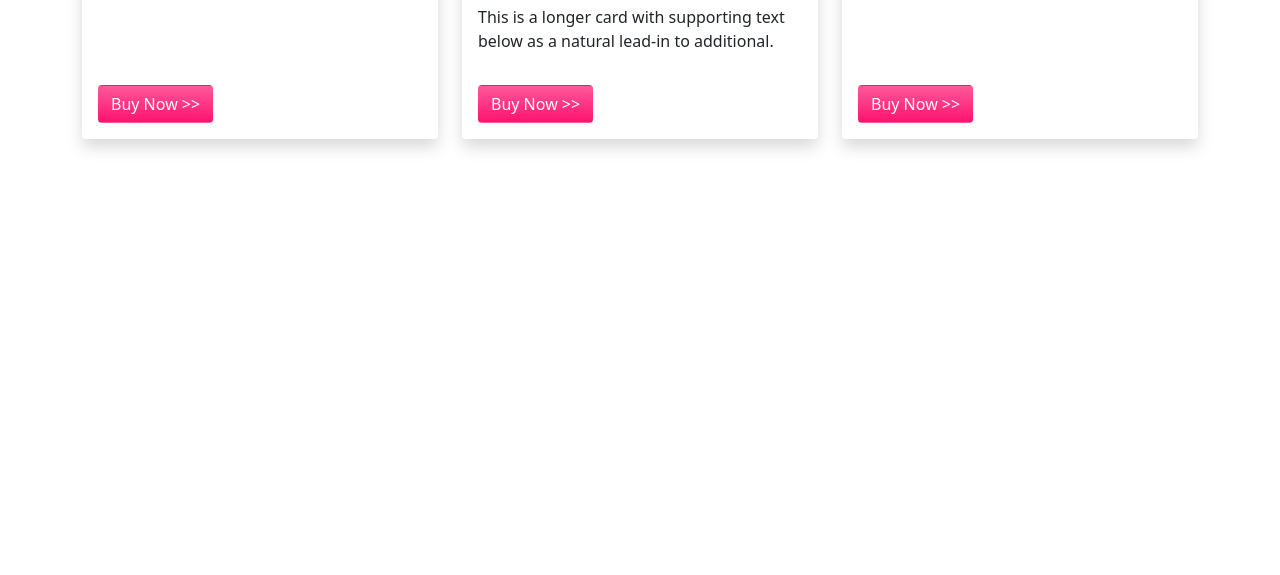
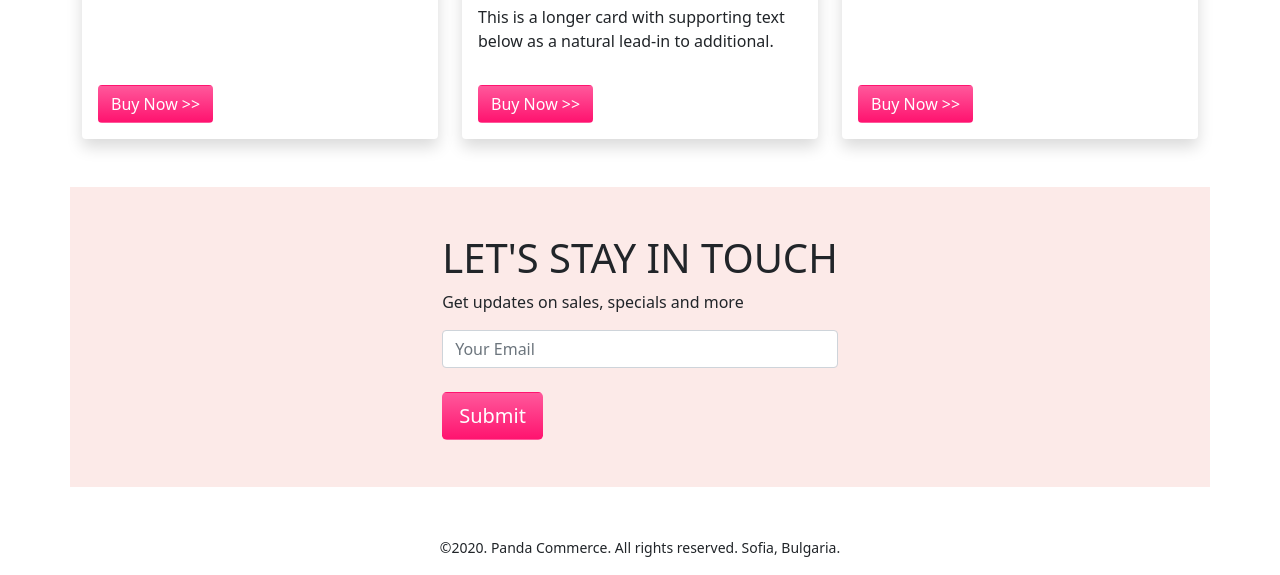
Before and after one commit to imros10/panda-ecommerce, a plain HTML site: page index.html in a window 1280 px wide. Shown: the part 1746-2321 px from the top of the page. Before the commit the page ends 1933 px from the top, so only its background shows below. Drawn offline with nearby package versions, Linux system fonts and the light colour scheme.

Commit message:
Footer added

```diff
--- a/index.html
+++ b/index.html
@@ -201,6 +201,23 @@
       </section>
     </main>
 
+    <!-- footer section here -->
+    <footer class="container d-flex justify-content-center  my-5 align-items-center" style="height: 300px;">
+      <div>
+        <h1>LET'S STAY IN TOUCH
+        </h1>
+        <p class="">Get updates on sales, specials and more
+        </p>
+        <form action="">
+          <input type="text" class="form-control" name="" placeholder="Your Email" id="">
+          <br>
+          <button type="submit" class="btn btn-lg">Submit</button>
+        </form>
+      </div>
+
+    </footer>
+    <p class="text-center "><small>©2020. Panda Commerce. All rights reserved. Sofia, Bulgaria.</small></p>
+
 
     <!-- Bootstrap js  -->
     <script src="https://cdn.jsdelivr.net/npm/bootstrap@5.0.2/dist/js/bootstrap.bundle.min.js" integrity="sha384-MrcW6ZMFYlzcLA8Nl+NtUVF0sA7MsXsP1UyJoMp4YLEuNSfAP+JcXn/tWtIaxVXM" crossorigin="anonymous"></script>
--- a/style.css
+++ b/style.css
@@ -1,6 +1,7 @@
 .btn{
     background-image: linear-gradient(to bottom, #FF589B 0%, #FF136F 100%);
+    color: white;
 }
-.header-section{
+.header-section,footer{
     background-color: #FCEAE8;
 }
```
